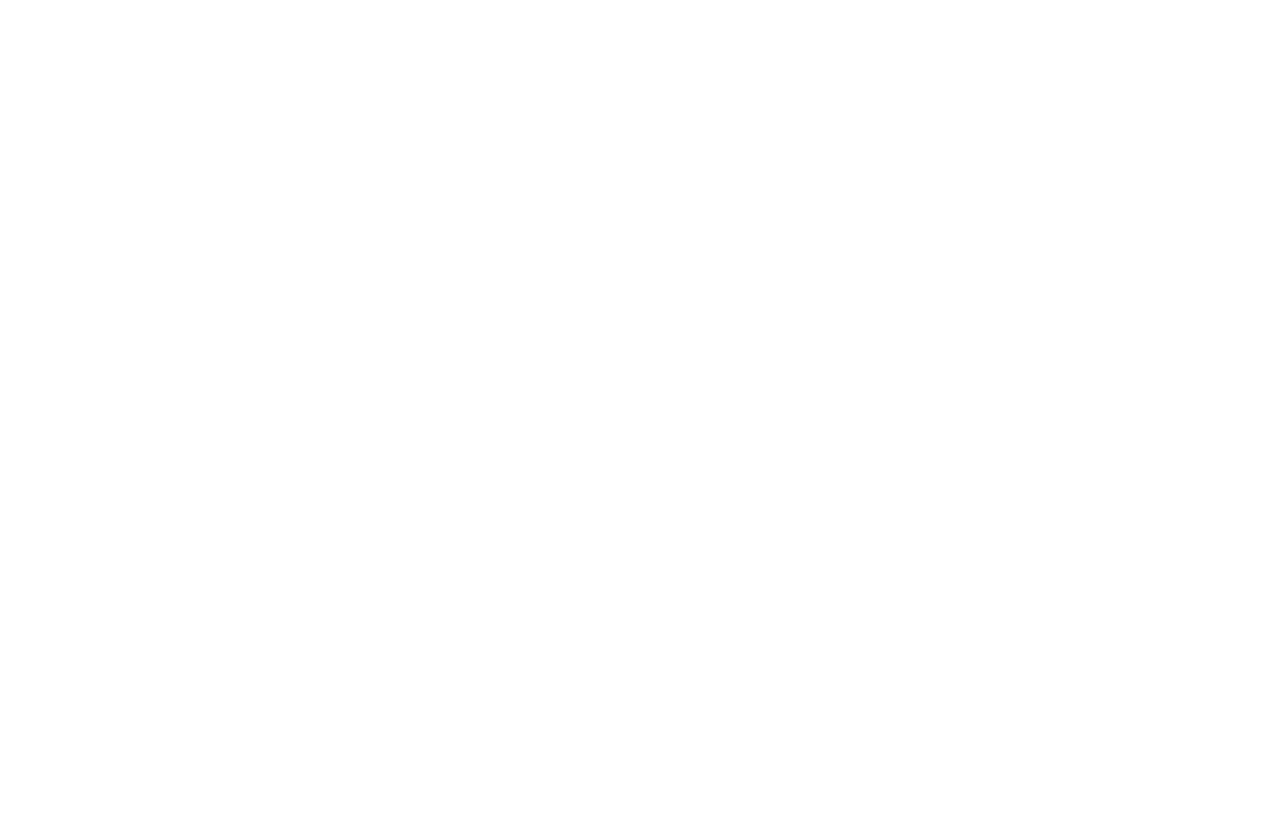
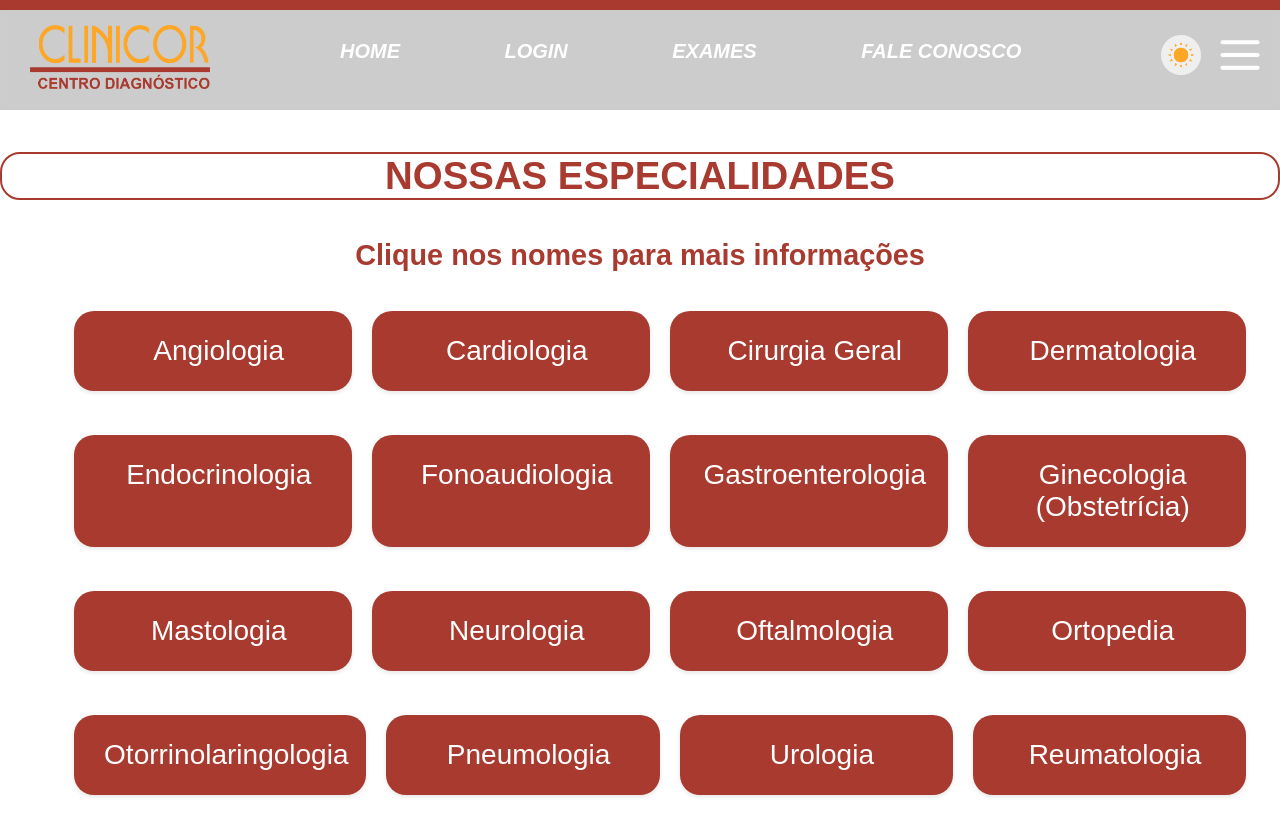
Before and after one commit to GuiBragz/clinicor-website, a PHP site: page /especialidades.html in a window 1280 px wide. Before the commit the page is empty. Before the commit the page ends 800 px from the top, so only its background shows below. Run offline with PHP 8.4, Linux system fonts and the light colour scheme.

Commit message:
novo iframe

```diff
--- a/cssconvenios.css
+++ b/cssconvenios.css
@@ -51,7 +51,7 @@
   position: fixed;
   top: 0; left: 0; /* Põe a imagem sem bordas na pagina */
   width: 100%; height: 100%;
-  background-image: url('../images/login-background.jpg'); /* URL da imagem, o "../" serve para falar que o conteúdo está em uma pasta anterior ao arquivo CSS */
+  background-image: url('images/login-background.jpg'); /* URL da imagem, o "../" serve para falar que o conteúdo está em uma pasta anterior ao arquivo CSS */
   background-size: cover; /* ajusta a imagem para cobrir a página */
   z-index: -1; /* Layer da imagem */
   filter: blur(3px);
--- a/cssespecialidades.css
+++ b/cssespecialidades.css
@@ -0,0 +1,50 @@
+body{
+    font-family: Arial, Helvetica, sans-serif;
+    margin: 0;
+    padding: 0;
+    flex-wrap: wrap;
+}
+.container {
+    display: flex;
+    justify-content: space-between;
+    margin: 24px;
+}
+.title {
+    text-align: center;
+    color: #A93A2F;
+    font-family: Arial, Helvetica, sans-serif;
+    font-size: larger;
+    border-radius: 20px;
+    border: 2px solid ;
+}
+li{
+    text-align: center;
+    list-style-type: none;
+    background-color: #A93A2F;
+    width: 35%;
+    margin: 10px;
+    padding: 24px;
+    border-radius: 20px;
+    box-shadow: 0 2px 4px rgba(0, 0, 0, 0.1);
+}
+li a{
+    text-align: center;
+    font-size: 28px;
+    text-decoration: none;
+    color: white;
+    width: 80px;
+    display: block ;
+    width: 105%;
+    height: 150%;
+}
+li:hover{
+    background-color: #690f07;
+}
+.clear::after{
+    clear: left;
+}
+.subtitle{
+    text-align: center;
+    color: #A93A2F;
+    font-size: larger;
+}
--- a/especialidades.html
+++ b/especialidades.html
@@ -3,10 +3,61 @@
 <head>
     <meta charset="UTF-8">
     <meta name="viewport" content="width=device-width, initial-scale=1.0">
-    <title>Especialidades</title>
-    <link rel="icon" href="images/favicon.ico.png" type="image/x-icon">
+    <title>CLINICOR - Especialidades</title>
+    <link rel="stylesheet" href="./cssespecialidades.css">
+    <link rel="stylesheet" href="https://cdnjs.cloudflare.com/ajax/libs/font-awesome/5.15.4/css/all.min.css">
+
 </head>
 <body>
+    <iframe src="barra.html" width="100%" height="110px" frameborder="0" class="iframe"></iframe>
+    <h1><p class="title">NOSSAS ESPECIALIDADES</p></h1>
+    <h2><p class="subtitle">Clique nos nomes para mais informações</p></h2>
+    <script src="mudarhome.js"></script>
+    <ul>
+      <div class="container">
+          <li><label><a href="../especialidades\angiologia.html">Angiologia</a></label></li>
+            <br><br>
+            <li><a href="../especialidades\cardiologia.html">Cardiologia</a></li>
+            <br><br>
+            <li><a href="../especialidades\cirurgia_geral.html">Cirurgia Geral</a></li>
+            <br><br>
+            <li><a href="../especialidades\dermatologia.html">Dermatologia</a></li>
+      </div>
+        <div class="container">
+            <br><br>
+            <li><a href="../especialidades\endocrinologia.html">Endocrinologia</a></li>
+            <br><br>
+            <li><a href="../especialidades\fonoaudiologia.html">Fonoaudiologia</a></li>
+            <br><br>
+            <li><a href="../especialidades\gastroenterologia.html">Gastroenterologia</a></li>
+            <br><br>
+            <li><a href="../especialidades\ginecologia_obstetricia.html">Ginecologia (Obstetrícia)</a></li>
+        </div>
+        <div class="container">
+            <br><br>
+            <li><a href="../especialidades\mastologia.html">Mastologia</a></li>
+            <br><br>
+            <li><a href="../especialidades\neurologia.html">Neurologia</a></li>
+            <br><br>
+            <li><a href="../especialidades\oftalmologia.html">Oftalmologia</a></li>
+            <br><br>
+            <li><a href="../especialidades\ortopedia.html">Ortopedia</a></li>
+            <br><br>
+        </div>
+        <div class="container">
+            <li><a href="../especialidades\otorrinolaringologia.html">Otorrinolaringologia</a></li>
+            <br><br>
+            <li><a href="../especialidades\pneumologia.html">Pneumologia</a></li>
+            <br><br>
+            <li><a href="../especialidades\urologia.html">Urologia</a></li>
+            <br><br>
+            <li><a href="../especialidades\reumatologia.html">Reumatologia</a></li>
+            <br><br>
+        </div>
+        <div class="clear"></div>
+    </ul>
+<div id="info"></div>
+<script src="tema.js"></script>
 
 </body>
 </html>
```
Also changed, not shown: barra_user.html (added, +30 -0 lines).
